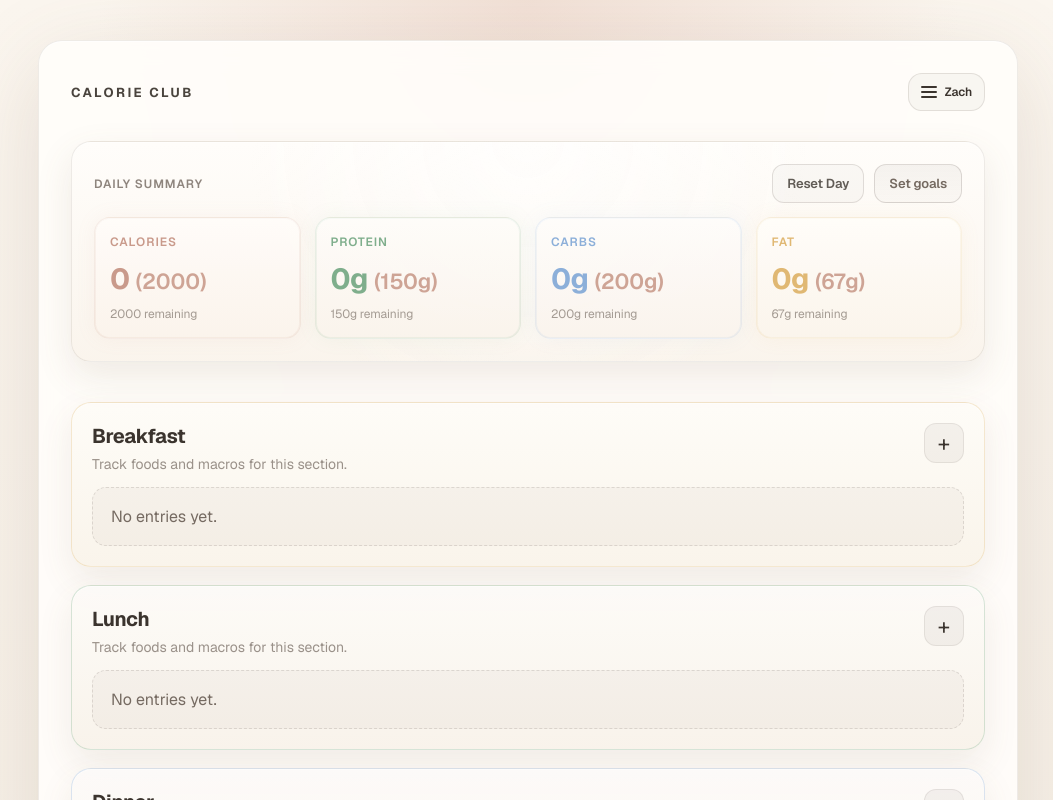
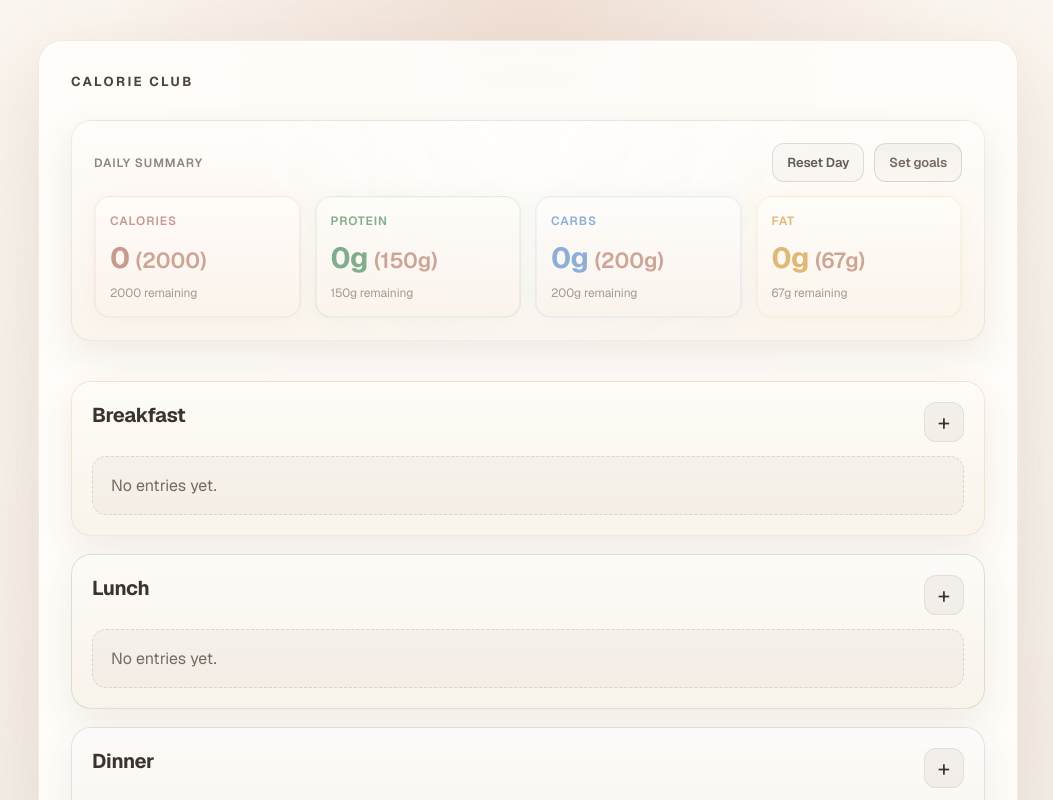
Before and after one commit to zrygwelski/ai-calorie-app, a Next.js app: page / in a window 1280 px wide. Shown: the top 800 px of the page, without its empty margins (112-1165 px from the left). Built offline with nearby package versions, Linux system fonts and the light colour scheme.

Commit message:
removing multi user dropdown for now.

```diff
--- a/app/globals.css
+++ b/app/globals.css
@@ -88,143 +88,6 @@ input {
   font-size: 13px;
   line-height: 1.4;
   max-width: 300px;
-}
-
-.user-bar {
-  display: inline-flex;
-  align-items: center;
-  gap: 10px;
-  margin-bottom: 0;
-  flex-wrap: wrap;
-}
-
-.user-menu-wrapper {
-  position: relative;
-  display: inline-flex;
-  align-items: center;
-}
-
-.user-menu-text {
-  font-size: 13px;
-  font-weight: 600;
-}
-
-.user-menu-button {
-  display: inline-flex;
-  align-items: center;
-  gap: 8px;
-  padding: 10px 12px;
-  border: 1px solid rgba(64, 54, 46, 0.12);
-  border-radius: 14px;
-  background: rgba(64, 54, 46, 0.035);
-  color: var(--text-1);
-  cursor: pointer;
-  transition: background-color 160ms ease, transform 160ms ease, border-color 160ms ease;
-}
-
-.user-menu-button:hover {
-  background: rgba(64, 54, 46, 0.07);
-  transform: translateY(-1px);
-}
-
-.user-menu-symbol {
-  display: inline-flex;
-  flex-direction: column;
-  justify-content: space-between;
-  width: 16px;
-  height: 12px;
-}
-
-.user-menu-symbol span {
-  display: block;
-  width: 100%;
-  height: 2px;
-  border-radius: 999px;
-  background: var(--text-1);
-}
-
-.user-menu-text {
-  font-size: 12px;
-  font-weight: 600;
-  letter-spacing: -0.01em;
-}
-
-.user-active {
-  margin: 0;
-  color: rgba(117, 106, 97, 0.75);
-  font-size: 13px;
-  white-space: nowrap;
-}
-
-.user-menu-drawer {
-  position: absolute;
-  top: calc(100% + 8px);
-  right: 0;
-  width: min(220px, 100%);
-  padding: 10px;
-  border-radius: 20px;
-  background: rgba(255, 253, 250, 0.97);
-  border: 1px solid rgba(64, 54, 46, 0.1);
-  backdrop-filter: blur(16px);
-  box-shadow: 0 28px 60px rgba(120, 96, 72, 0.18);
-  z-index: 20;
-  display: grid;
-  gap: 6px;
-  opacity: 0;
-  transform: translateY(-6px);
-  animation: dropdownFade 140ms ease-out forwards;
-  will-change: transform, opacity;
-}
-
-.user-menu-item {
-  width: 100%;
-  padding: 9px 12px;
-  border-radius: 16px;
-  background: transparent;
-  color: var(--text-1);
-  border: none;
-  text-align: left;
-  cursor: pointer;
-  font-size: 14px;
-  transition: background-color 140ms ease, color 140ms ease;
-  display: flex;
-  align-items: center;
-  justify-content: space-between;
-  gap: 8px;
-}
-
-.user-menu-item:hover,
-.user-menu-item:focus-visible {
-  background: rgba(64, 54, 46, 0.06);
-  outline: none;
-}
-
-.user-menu-item--active {
-  background: rgba(64, 54, 46, 0.08);
-}
-
-.user-menu-check {
-  display: inline-flex;
-  align-items: center;
-  justify-content: center;
-  width: 18px;
-  height: 18px;
-  border-radius: 999px;
-  background: rgba(64, 54, 46, 0.08);
-  color: rgba(117, 106, 97, 0.9);
-  font-size: 12px;
-  line-height: 1;
-}
-
-@keyframes dropdownFade {
-  from {
-    opacity: 0;
-    transform: translateY(-8px);
-  }
-  to {
-    opacity: 1;
-    transform: translateY(0);
-  }
 }
 
 .hero {
@@ -730,12 +593,6 @@ input {
   letter-spacing: -0.02em;
 }
 
-.meal-description {
-  margin: 6px 0 0;
-  color: rgba(117, 106, 97, 0.72);
-  font-size: 14px;
-}
-
 .add-button,
 .submit-button,
 .close-button {
@@ -1133,11 +990,6 @@ input {
     font-size: 18px;
   }
 
-  .meal-description {
-    font-size: 13px;
-    margin-top: 4px;
-  }
-
   .entry-list {
     gap: 12px;
   }
--- a/app/page.tsx
+++ b/app/page.tsx
@@ -39,25 +39,12 @@ type EstimateDraft = {
   goal: "lose" | "maintain" | "gain";
 };
 
-type UserName = "Zach" | "Suzie" | "Munch" | "Andrew" | "Brian";
-
 type UserData = {
   dailyGoals: DailyGoals;
   entries: Record<MealSection, FoodEntry[]>;
 };
 
-type StoredData = {
-  activeUser: UserName;
-  usersData: Record<UserName, UserData>;
-};
-
 const STORAGE_KEY = "calorie-club-data";
-
-const users: UserName[] = ["Zach", "Suzie", "Munch", "Andrew", "Brian"];
-
-const initialUsersData: Record<UserName, UserData> = Object.fromEntries(
-  users.map((user) => [user, createBlankUserData()])
-) as Record<UserName, UserData>;
 
 function createBlankUserData(): UserData {
   return {
@@ -214,16 +201,18 @@ export default function Home() {
   const isSubmittingRef = useRef(false);
   const [goalsOpen, setGoalsOpen] = useState(false);
   const [goalDraft, setGoalDraft] = useState<GoalDraft>(() =>
-    createGoalDraft(initialUsersData["Zach"].dailyGoals)
+    createGoalDraft(createBlankUserData().dailyGoals)
   );
   const [estimateOpen, setEstimateOpen] = useState(false);
   const [estimateDraft, setEstimateDraft] = useState<EstimateDraft>(() =>
     createEstimateDraft()
   );
-  const [menuOpen, setMenuOpen] = useState(false);
-  const [activeUser, setActiveUser] = useState<UserName>("Zach");
-  const menuContainerRef = useRef<HTMLDivElement | null>(null);
-  const [usersData, setUsersData] = useState<Record<UserName, UserData>>(initialUsersData);
+  const [dailyGoals, setDailyGoals] = useState<DailyGoals>(
+    () => createBlankUserData().dailyGoals
+  );
+  const [entries, setEntries] = useState<Record<MealSection, FoodEntry[]>>(
+    () => createBlankUserData().entries
+  );
   const hasMounted = useRef(false);
 
   useEffect(() => {
@@ -234,16 +223,28 @@ export default function Home() {
         return;
       }
 
-      const parsed = JSON.parse(stored) as Partial<StoredData>;
-      const loadedActiveUser = users.includes(parsed.activeUser as UserName)
-        ? (parsed.activeUser as UserName)
-        : "Zach";
-      const loadedUsersData = parsed.usersData
-        ? ({ ...initialUsersData, ...parsed.usersData } as Record<UserName, UserData>)
-        : initialUsersData;
+      const parsed = JSON.parse(stored) as {
+        dailyGoals?: DailyGoals;
+        entries?: Record<MealSection, FoodEntry[]>;
+        activeUser?: string;
+        usersData?: Record<string, UserData>;
+      };
 
-      setActiveUser(loadedActiveUser);
-      setUsersData(loadedUsersData);
+      // Legacy storage (pre multi-user removal) nested data under
+      // { activeUser, usersData }. Migrate whichever profile was active
+      // on this device so existing history isn't lost.
+      const legacyUserData =
+        parsed.activeUser && parsed.usersData
+          ? parsed.usersData[parsed.activeUser]
+          : undefined;
+      const loaded = legacyUserData ?? parsed;
+
+      if (loaded.dailyGoals) {
+        setDailyGoals(loaded.dailyGoals);
+      }
+      if (loaded.entries) {
+        setEntries(loaded.entries);
+      }
     } catch {
       // Ignore invalid storage data and continue with defaults
     } finally {
@@ -257,17 +258,11 @@ export default function Home() {
     }
 
     try {
-      localStorage.setItem(
-        STORAGE_KEY,
-        JSON.stringify({ activeUser, usersData })
-      );
+      localStorage.setItem(STORAGE_KEY, JSON.stringify({ dailyGoals, entries }));
     } catch {
       // localStorage may be unavailable in some browser modes
     }
-  }, [activeUser, usersData]);
-
-  const currentUserData = usersData[activeUser];
-  const { dailyGoals, entries } = currentUserData;
+  }, [dailyGoals, entries]);
 
   const toggleGoalsOpen = () => {
     if (goalsOpen) {
@@ -292,50 +287,14 @@ export default function Home() {
     setGoalsOpen(true);
   };
 
-  useEffect(() => {
-    const handleOutsideClick = (event: MouseEvent) => {
-      if (!menuContainerRef.current) {
-        return;
-      }
-
-      const target = event.target;
-      if (!(target instanceof Node)) {
-        return;
-      }
-
-      if (!menuContainerRef.current.contains(target)) {
-        setMenuOpen(false);
-      }
-    };
-
-    if (menuOpen) {
-      document.addEventListener("mousedown", handleOutsideClick);
-      return () => document.removeEventListener("mousedown", handleOutsideClick);
-    }
-
-    return undefined;
-  }, [menuOpen]);
-
   const updateDailyGoals = (updater: (goals: DailyGoals) => DailyGoals) => {
-    setUsersData((current) => ({
-      ...current,
-      [activeUser]: {
-        ...current[activeUser],
-        dailyGoals: updater(current[activeUser].dailyGoals),
-      },
-    }));
+    setDailyGoals(updater);
   };
 
   const updateEntries = (
     updater: (entries: Record<MealSection, FoodEntry[]>) => Record<MealSection, FoodEntry[]>
   ) => {
-    setUsersData((current) => ({
-      ...current,
-      [activeUser]: {
-        ...current[activeUser],
-        entries: updater(current[activeUser].entries),
-      },
-    }));
+    setEntries(updater);
   };
 
   const totals = mealSections.reduce(
@@ -380,7 +339,7 @@ export default function Home() {
 
   const handleResetDay = () => {
     const confirmed = window.confirm(
-      `Reset today's meals for ${activeUser}? This will clear all current meal entries but keep your goals.`
+      "Reset today's meals? This will clear all current meal entries but keep your goals."
     );
     if (!confirmed) {
       return;
@@ -471,45 +430,6 @@ export default function Home() {
         <div className="top-header">
           <div className="branding">
             <p className="branding-label">Calorie Club</p>
-          </div>
-
-          <div className="user-bar" ref={menuContainerRef}>
-            <div className="user-menu-wrapper">
-              <button
-                type="button"
-                className="user-menu-button"
-                aria-haspopup="true"
-                aria-expanded={menuOpen}
-                aria-label={`Switch user, currently ${activeUser}`}
-                onClick={() => setMenuOpen((current) => !current)}
-              >
-                <span className="user-menu-symbol" aria-hidden="true">
-                  <span />
-                  <span />
-                  <span />
-                </span>
-                <span className="user-menu-text">{activeUser}</span>
-              </button>
-
-              {menuOpen ? (
-                <div className="user-menu-drawer" role="menu">
-                  {users.map((user) => (
-                    <button
-                      key={user}
-                      type="button"
-                      className={`user-menu-item ${user === activeUser ? "user-menu-item--active" : ""}`}
-                      onClick={() => {
-                        setActiveUser(user);
-                        setMenuOpen(false);
-                      }}
-                    >
-                      <span>{user}</span>
-                      {user === activeUser ? <span className="user-menu-check">✓</span> : null}
-                    </button>
-                  ))}
-                </div>
-              ) : null}
-            </div>
           </div>
         </div>
 
@@ -920,7 +840,6 @@ export default function Home() {
               <div className="meal-header">
                 <div>
                   <h2>{meal}</h2>
-                  <p className="meal-description">Track foods and macros for this section.</p>
                 </div>
                 <button
                   type="button"
```
